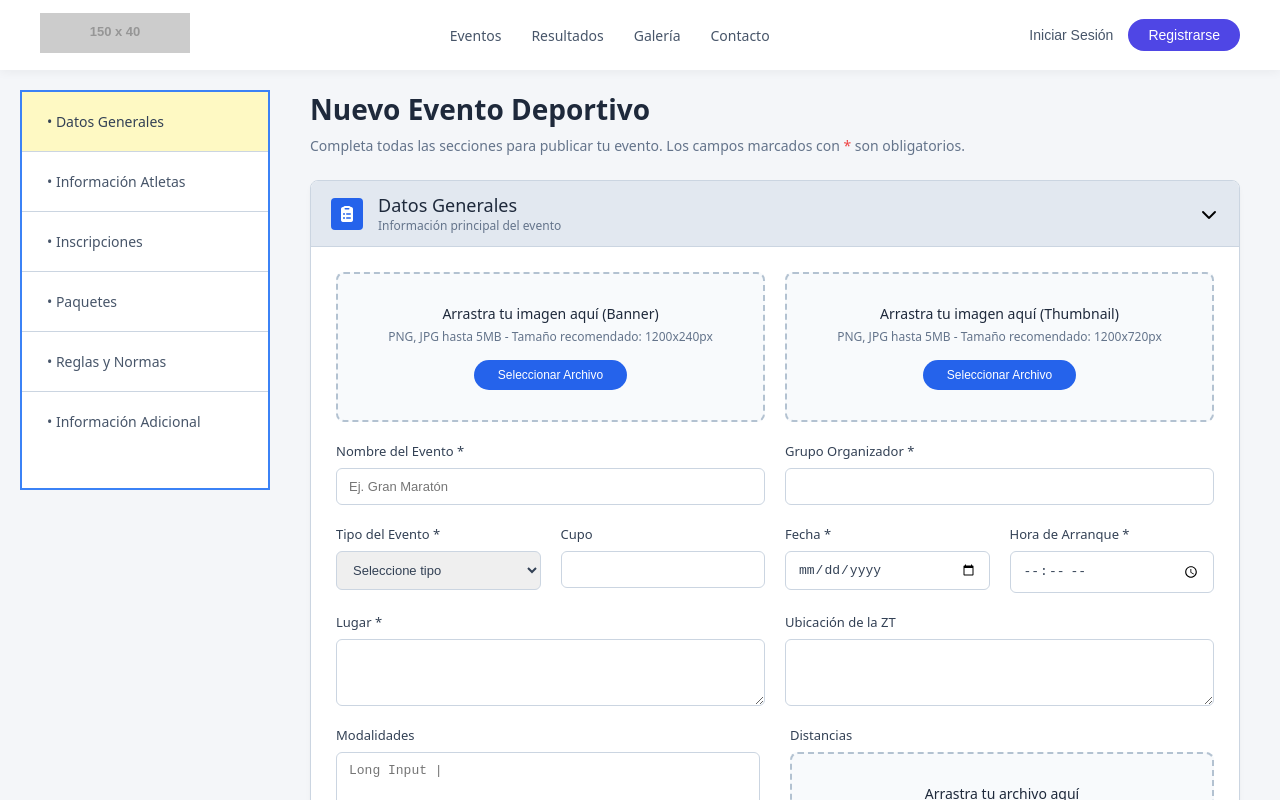
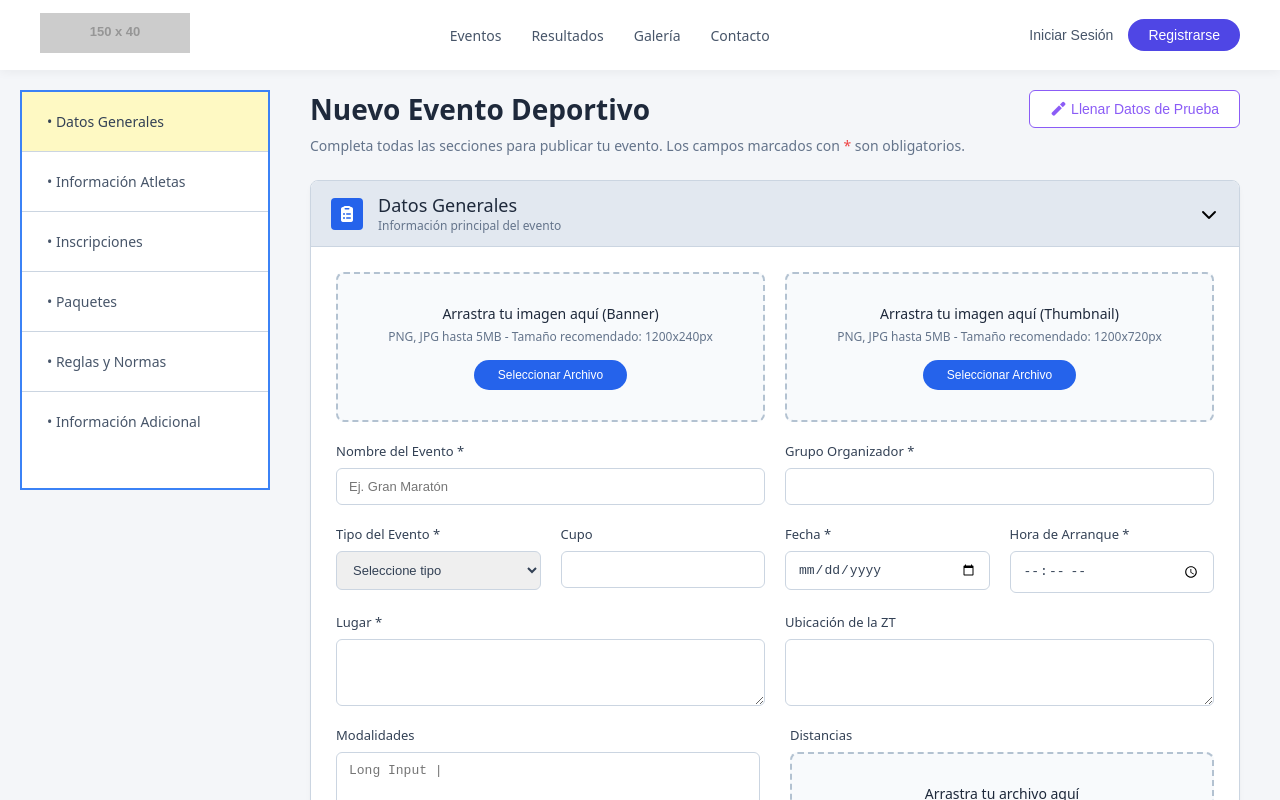
Before and after one commit to StedieRex/finisherGestor, an Angular app: page /nuevo-evento in a window 1280 px wide. Built offline with nearby package versions, Linux system fonts and the light colour scheme; data requests are answered from the project's data file.

Commit message:
boton de llenado rapido y corrección de bug de dropzone que no guardaba los datos subidos al cambiar de sección

```diff
--- a/src/app/components/drag-drop-upload/drag-drop-upload.ts
+++ b/src/app/components/drag-drop-upload/drag-drop-upload.ts
@@ -86,7 +86,31 @@ export class DragDropUploadComponent implements ControlValueAccessor {
 
   // --- Métodos de ControlValueAccessor ---
   writeValue(value: any): void {
-    if (value === null) {
+    if (value) {
+      // 1. Si es un archivo real (subido manualmente por ti)
+      if (value instanceof File) {
+        this.file = value;
+
+        // Recrear la previsualización si es imagen
+        if (value.type.startsWith('image/')) {
+          const reader = new FileReader();
+          reader.onload = () => {
+            this.previewUrl = reader.result;
+          };
+          reader.readAsDataURL(value);
+        } else {
+          this.previewUrl = null;
+        }
+      }
+      // 2. Si es una ruta estática (del botón "Llenar Datos de Prueba")
+      else if (typeof value === 'string') {
+        const nombreExtraido = value.split('\\').pop()?.split('/').pop() || value;
+        // Simulamos un objeto File vacío para que tu HTML no rompa si busca "{{ file.name }}"
+        this.file = new File([''], nombreExtraido);
+        this.previewUrl = null;
+      }
+    } else {
+      // 3. Tu lógica original (formulario vacío o reseteado)
       this.file = null;
       this.previewUrl = null;
     }
--- a/src/app/pages/nuevo-evento/nuevo-evento.html
+++ b/src/app/pages/nuevo-evento/nuevo-evento.html
@@ -7,10 +7,16 @@
   </app-sidebar>
 
   <main class="main-content">
-    <header class="page-header">
-      <h1>Nuevo Evento Deportivo</h1>
-      <p>Completa todas las secciones para publicar tu evento. Los campos marcados con <span>*</span> son obligatorios.</p>
-    </header>
+    <div class="page-header" style="display: flex; justify-content: space-between; align-items: flex-start;">
+      <div>
+        <h1>Nuevo Evento Deportivo</h1>
+        <p>Completa todas las secciones para publicar tu evento. Los campos marcados con <span>*</span> son obligatorios.</p>
+      </div>
+      <!-- Botón de Autocompletado para Pruebas -->
+      <button type="button" class="btn btn-outline" (click)="llenarDatosPrueba()" style="border-color: #8b5cf6; color: #8b5cf6;">
+        <i class="fas fa-magic"></i> Llenar Datos de Prueba
+      </button>
+    </div>
 
     <form [formGroup]="eventoForm" (ngSubmit)="guardarEvento()" class="accordion-container">
 
--- a/src/app/pages/nuevo-evento/nuevo-evento.ts
+++ b/src/app/pages/nuevo-evento/nuevo-evento.ts
@@ -225,4 +225,116 @@ export class NuevoEventoComponent implements OnInit {
       this.eventoForm.markAllAsTouched(); // Marca los campos en rojo
     }
   }
+
+  llenarDatosPrueba() {
+    // 1. Recrear el FormArray dinámico (Splits, Ramas y Costos) antes del patchValue
+    this.splits.clear();
+
+    // -- Crear Split de 15KM --
+    const split15 = this.nuevoSplit();
+    const ramas15 = split15.get('ramas') as FormArray;
+    ramas15.clear(); // Limpiamos la rama vacía por defecto
+
+    // Rama Varonil (15KM)
+    const ramaVaronil = this.nuevaRama();
+    const catsVaronil = ramaVaronil.get('categorias') as FormArray;
+    catsVaronil.clear();
+    catsVaronil.push(this.fb.group({ nombre: 'Libre (18-39 años)' }));
+    catsVaronil.push(this.fb.group({ nombre: 'Master (40-49 años)' }));
+    ramas15.push(ramaVaronil);
+
+    // Costos para 15KM
+    const costos15 = split15.get('fechasCostos') as FormArray;
+    costos15.clear();
+    const costo1_15 = this.nuevaFechaCosto();
+    costo1_15.patchValue({ fechaInicio: '2026-05-01', fechaFin: '2026-06-30', costo: 450 });
+    const costo2_15 = this.nuevaFechaCosto();
+    costo2_15.patchValue({ fechaInicio: '2026-07-01', fechaFin: '2026-08-31', costo: 600 });
+    costos15.push(costo1_15);
+    costos15.push(costo2_15);
+
+    this.splits.push(split15);
+
+    // -- Crear Split de 30KM --
+    const split30 = this.nuevoSplit();
+    const costos30 = split30.get('fechasCostos') as FormArray;
+    costos30.clear();
+    const costo1_30 = this.nuevaFechaCosto();
+    costo1_30.patchValue({ fechaInicio: '2026-05-01', fechaFin: '2026-08-31', costo: 850 });
+    costos30.push(costo1_30);
+
+    this.splits.push(split30);
+
+
+    // 2. Inyectar todos los valores al formulario principal mediante patchValue
+    this.eventoForm.patchValue({
+      datosGenerales: {
+        banner: 'C:\\Users\\luisb\\Desktop\\imagenes y documentos\\Banner.png',
+        thumbnail: 'C:\\temp\\eventos-pruebas\\thumbnail.jpg',
+        nombreEvento: 'CARRERA DE LOS DE CUERNAVACA 2026',
+        grupoOrganizador: 'Frente Atlético Cuernavaca',
+        tipoEvento: 'Carrera',
+        cupo: 1500,
+        fecha: '2026-09-15',
+        horaArranque: '07:00',
+        lugar: 'Plaza de Armas, Cuernavaca, Morelos',
+        ubicacion2T: 'No aplica',
+        modalidades: 'Asfalto urbano y subidas',
+        categoriasDistancias: [
+          { nombre: '15KM' }, // Valores que empatan con los splits creados arriba
+          { nombre: '30KM' }
+        ],
+        rutasFile: 'C:\\temp\\eventos-pruebas\\mapa_rutas.pdf',
+        premiosFile: 'C:\\temp\\eventos-pruebas\\tabla_premios.pdf',
+        premiacion: 'Bolsa garantizada de $50,000 MXN a repartir en las categorías libres.'
+      },
+      informacionAtletas: {
+        ingresoBicicletasNoAplica: true, // Esto activará el estilo visual deshabilitado
+        ingresoFecha: '',
+        ingresoLugar: '',
+        ingresoHoraInicial: '',
+        ingresoHoraLimite: '',
+        guardaropa: 'Carpa ubicada en zona norte, de 06:00 a 12:00 hrs.',
+        juntaPreviaNoAplica: false,
+        juntaPrevia: 'Viernes previo al evento a las 18:00 hrs por Facebook Live.',
+        draftingNoAplica: true,
+        drafting: '',
+        abastecimientos: 'Km 3, Km 7, Km 12 y Meta. Bebida isotónica y agua.',
+        metaRecuperacion: 'Carpas médicas, fisioterapia básica y kit de recuperación al cruzar el arco.',
+        jueces: 'Designados por el comité organizador local.',
+        reglamentoFile: 'C:\\temp\\eventos-pruebas\\reglamento_oficial.docx',
+        reglamentoTexto: 'En caso de lluvia severa, el evento se retrasará 1 hora.',
+        tiemposMaximosNoAplica: false,
+        tiemposMaximosTexto: 'Se cerrará la meta después de 3 horas del disparo de salida.',
+        tiemposMaximosFile: 'C:\\temp\\eventos-pruebas\\tiempos_corte.pdf',
+        guiaAtletaFile: 'C:\\temp\\eventos-pruebas\\guia_corredor_2026.pdf',
+        cartaResponsivaFile: 'C:\\temp\\eventos-pruebas\\carta_responsiva_editable.pdf'
+      },
+      inscripciones: {
+        afiliacion: 'No se requiere afiliación a ninguna federación.',
+        lugares: 'Portal en línea y tiendas deportivas afiliadas en el centro.',
+        formasPago: 'Tarjeta de Crédito, Débito y transferencia bancaria directa (SPEI).',
+        notasImportantes: 'No hay reembolsos ni transferencias de número por ningún motivo.'
+      },
+      paquetes: {
+        entregaKits: {
+          fecha: '2026-09-14',
+          lugar: 'Centro de Convenciones Cuernavaca, Salón A.',
+          horaInicial: '10:00',
+          horaLimite: '18:00',
+          notasImportantes: 'Es obligatorio llevar la carta responsiva firmada y copia de INE.'
+        }
+      },
+      reglasNormas: {
+        reglas: '1. Portar el número oficial siempre al frente.\n2. Seguir las instrucciones del staff.\n3. Prohibido recortar la ruta (habrá tapetes de cronometraje).'
+      },
+      informacionAdicional: {
+        hospedaje: 'Hotel Sede Cuernavaca Inn. Tarifas especiales usando el código: RUNCUERNA26',
+        otros: 'Contaremos con estacionamiento público a 2 cuadras del evento (tarifa preferencial de $50 pesos).'
+      }
+    });
+
+    console.log('Formulario autocompletado:', this.eventoForm.value);
+  }
+
 }
```
